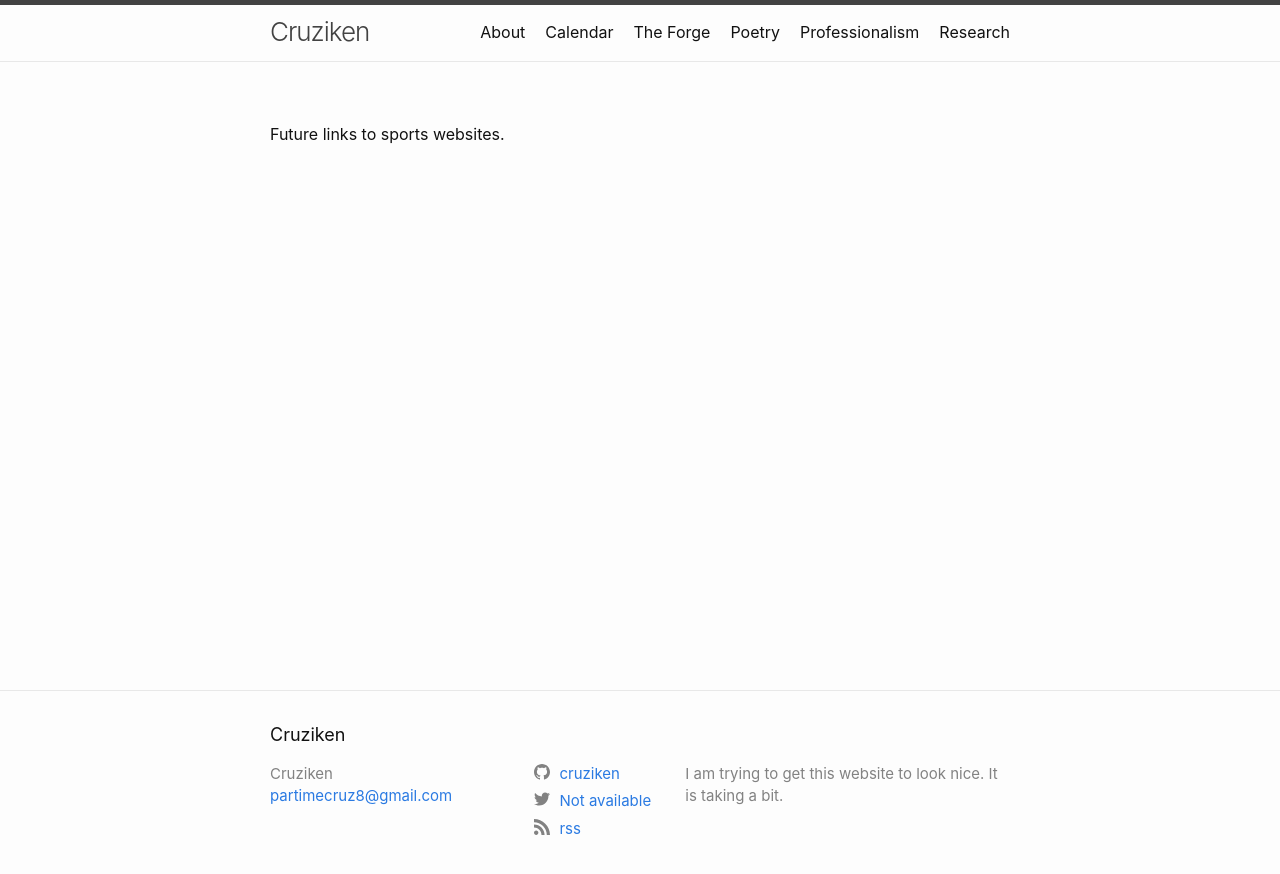
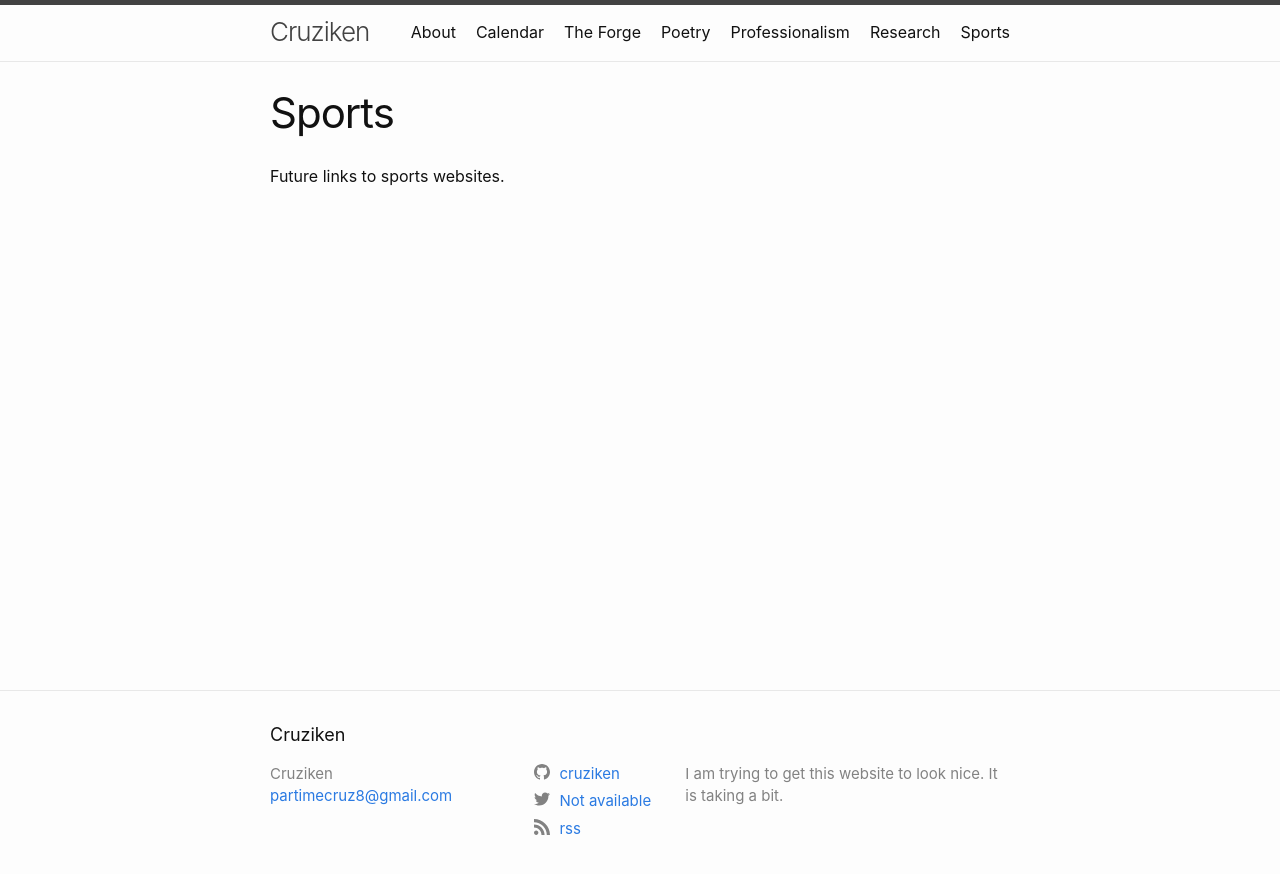
Before and after one commit to Cruziken/cruziken.github.io, a Jekyll site: the page built from sports.md, in a window 1280 px wide. Shown: the top 874 px of the page. Built offline with Jekyll 4.4.1, drawn with Linux system fonts in a browser that asks for light colours; our own code applies the rules of GitHub Pages for plain Markdown files.

Commit message:
Update sports.md

```diff
--- a/sports.md
+++ b/sports.md
@@ -1 +1,6 @@
+---
+layout: page
+title: Sports
+permalink: /sports/
+---
 Future links to sports websites.
```
